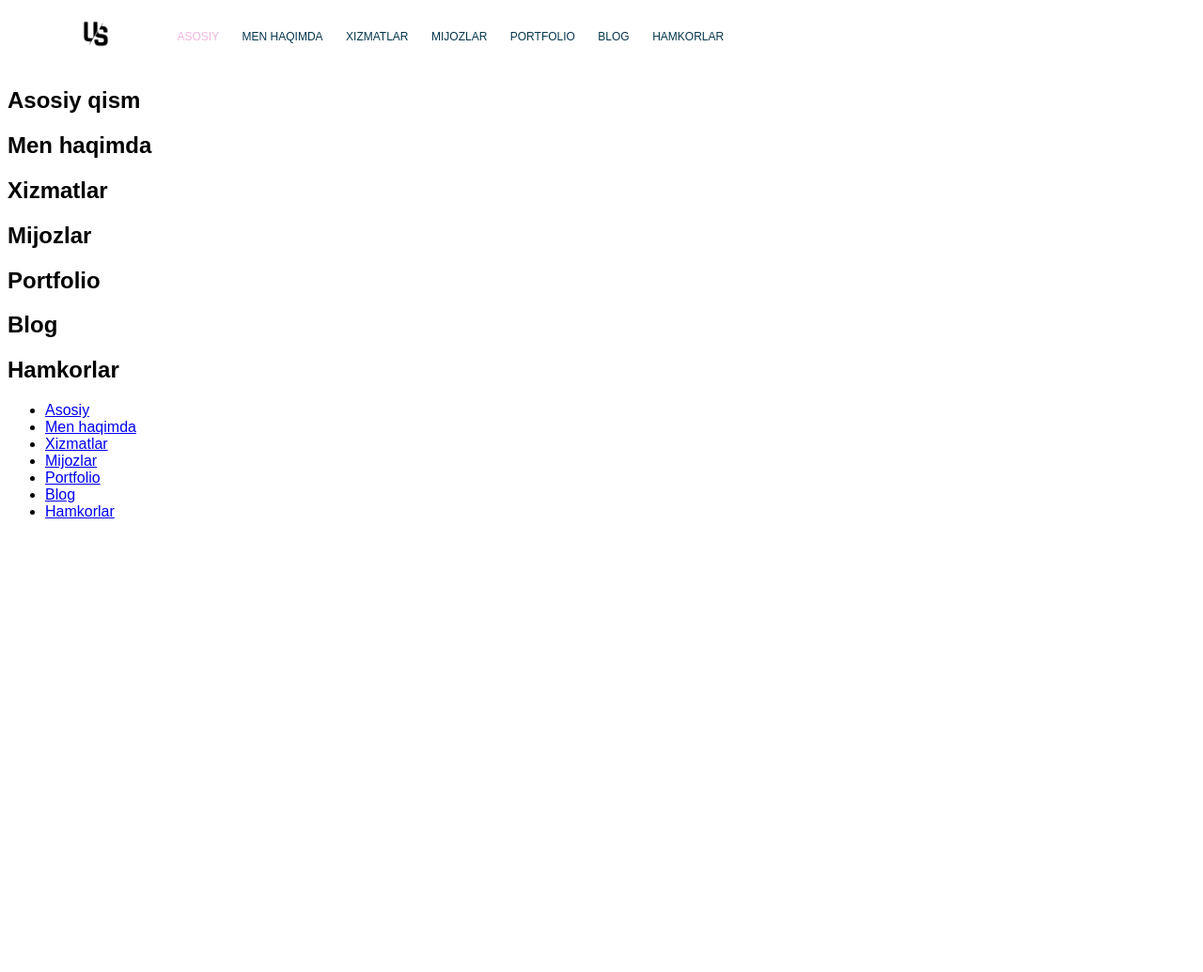
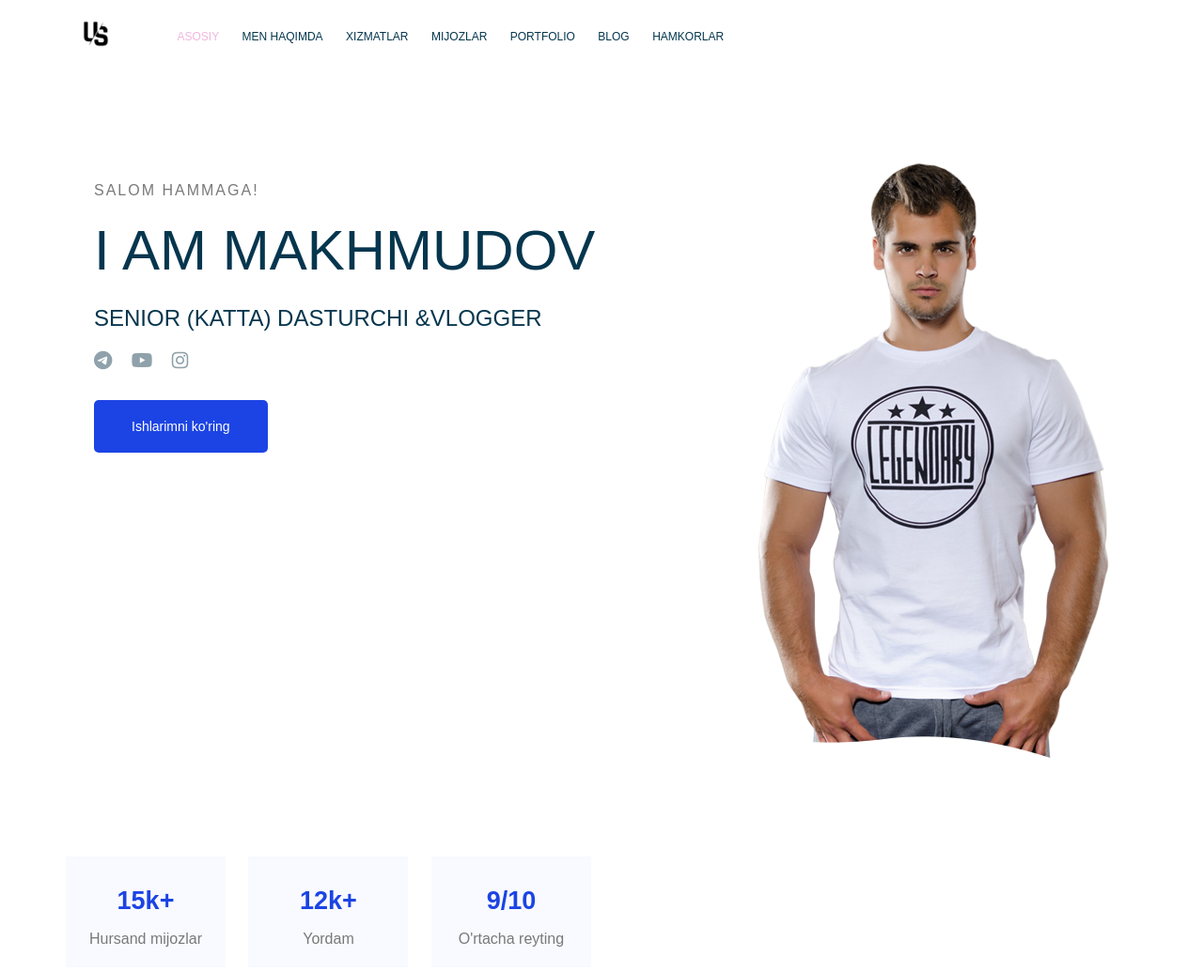
Before and after one commit to mJamshid1990/portfolio-loyiha, a plain HTML site: page index.html in a window 1280 px wide. Shown: the part 5-1040 px from the top of the page at 94% size. Before the commit the page ends 800 px from the top, so only its background shows below. Drawn offline with Linux system fonts and the light colour scheme.

Commit message:
Add main section style and image

```diff
--- a/css/main.css
+++ b/css/main.css
@@ -1,3 +1,4 @@
+/* Core styles */
 body{
   font-family: sans-serif;
 }
@@ -6,6 +7,16 @@ body{
   width: 1140px;
   margin: 0 auto;
 }
+
+.to-uppercase{
+  text-transform: uppercase;
+}
+
+.clearfix{
+  clear: both;
+}
+
+/* Main header styles */
 
 .main-header__brand{
   display: inline-block;
@@ -41,3 +52,91 @@ body{
 .main-navigation__item.active a{
   color: #efb6df;
 }
+
+/* Main section */
+
+.main-section{
+  padding: 100px 30px;
+}
+
+.main-section > div{
+  width: 50%;
+  float: left;
+}
+
+.main-section__image{
+  text-align: right;
+}
+
+.main-section__welcome{
+  font-size: 16px;
+  font-weight: 400;
+  margin-bottom: 20px;
+  letter-spacing: 2px;
+  color: #797979;
+}
+
+.main-section__introduction{
+  margin-top: 20px;
+  font-size: 60px;
+  font-weight: 500;
+  margin-bottom: 20px;
+  color: #05364E;
+}
+
+.main-section__position{
+  color: #05364E;
+  font-size: 24px;
+  font-weight: 300;
+  margin-bottom: 20px;
+}
+
+.main-section__social-networks a{
+  color: #8FA1AA;
+  font-size: 20px;
+  display: inline-block;
+  margin-right: 16px;
+  cursor: pointer;
+}
+
+.main-section__social-networks a:hover i{
+  color: #1C44E4;
+}
+
+.main-section__action{
+  margin-top: 30px;
+  border: none;
+  background-color: #1C44E4;
+  color: #FFF;
+  font-weight: 500;
+  font-size: 14px;
+  padding: 20px 40px;
+  cursor: pointer;
+  border-radius: 5px;
+}
+
+/* Statistics section */
+.statistics{
+  padding-top: 100px;
+}
+
+.statistics__item{
+  display: inline-block;
+  width: 150px;
+  background-color: #F8FAFF;
+  text-align: center;
+  padding: 5px 10px;
+  margin-right: 20px;
+}
+
+.statistics__number{
+  font-size: 27px;
+  margin-bottom: 5px;
+  color: #1C44E4;
+}
+
+.statistics__title{
+  font-size: 16px;
+  color: #797979;
+  font-weight: 300;
+}
--- a/index.html
+++ b/index.html
@@ -5,6 +5,7 @@
   <meta http-equiv="X-UA-Compatible" content="IE=edge">
   <meta name="viewport" content="width=device-width, initial-scale=1.0">
   <title>Portfolio</title>
+  <link rel="stylesheet" href="https://cdnjs.cloudflare.com/ajax/libs/font-awesome/6.0.0-beta3/css/all.min.css" integrity="sha512-Fo3rlrZj/k7ujTnHg4CGR2D7kSs0v4LLanw2qksYuRlEzO+tcaEPQogQ0KaoGN26/zrn20ImR1DfuLWnOo7aBA==" crossorigin="anonymous" referrerpolicy="no-referrer" />
   <link rel="stylesheet" href="css/main.css">
 </head>
 <body>
@@ -46,10 +47,65 @@
   <!-- /Header section -->
 
   <!-- Main section -->
-  <section id="main-section">
-    <h1>Asosiy qism</h1>
-  </section>
+  <div class="container">
+    <section id="main-section" class="main-section">
+      <div class="main-section__info to-uppercase">
+        <h4 class="main-section__welcome to-uppercase">Salom hammaga!</h4>
+        <h1 class="main-section__introduction to-uppercase">I am Makhmudov</h1>
+        <h3 class="main-section__position to-uppercase">Senior (katta) dasturchi &Vlogger</h3>
+        <div class="main-section__social-networks">
+          <a href="https://t.me/jamshidartschool" target="_blank">
+            <i class="fab fa-telegram"></i>
+          </a>
+          <a href="https://www.youtube.com/channel/UCuobVIELFAFpLQzPVuImg9w" target="_blank">
+            <i class="fab fa-youtube"></i>
+          </a>
+          <a href="https://instagram.com/jamshid_shukhratovich" target="_blank">
+            <i class="fab fa-instagram"></i>
+          </a>
+        </div>
+        <button type="button" class="main-section__action">
+          Ishlarimni ko'ring
+        </button>
+      </div>
+      <div class="main-section__image">
+        <img src="img/me.png" alt="My image">
+      </div>
+    </section>
+    <div class="clearfix"></div>
+  </div>
   <!-- /Main section -->
+
+  <!-- Statistics -->
+  <div class="container">
+    <section id="statistics" class="statistics">
+      <div class="statistics__item">
+        <h3 class="statistics__number">
+          15k+
+        </h3>
+        <p class="statistics__title">
+          Hursand mijozlar
+        </p>
+      </div>
+      <div class="statistics__item">
+        <h3 class="statistics__number">
+          12k+
+        </h3>
+        <p class="statistics__title">
+          Yordam
+        </p>
+      </div>
+      <div class="statistics__item">
+        <h3 class="statistics__number">
+          9/10
+        </h3>
+        <p class="statistics__title">
+          O'rtacha reyting
+        </p>
+      </div>
+    </section>
+  </div>
+  <!-- /Statistics -->
 
   <!-- About me section -->
   <section id="about-me">
```
